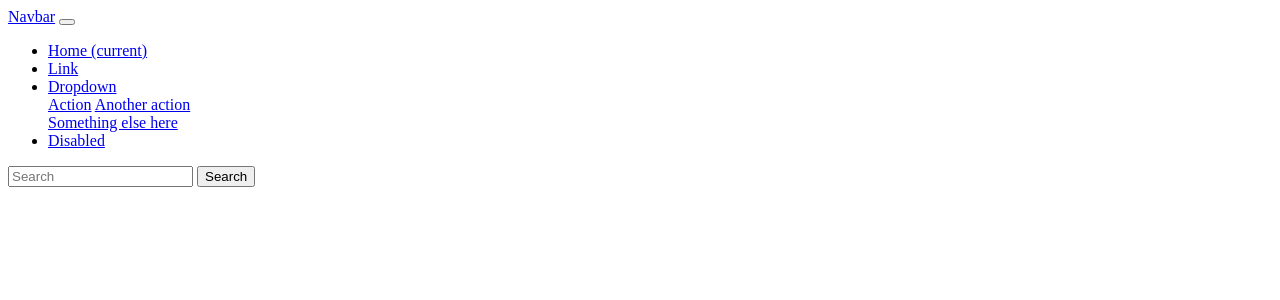
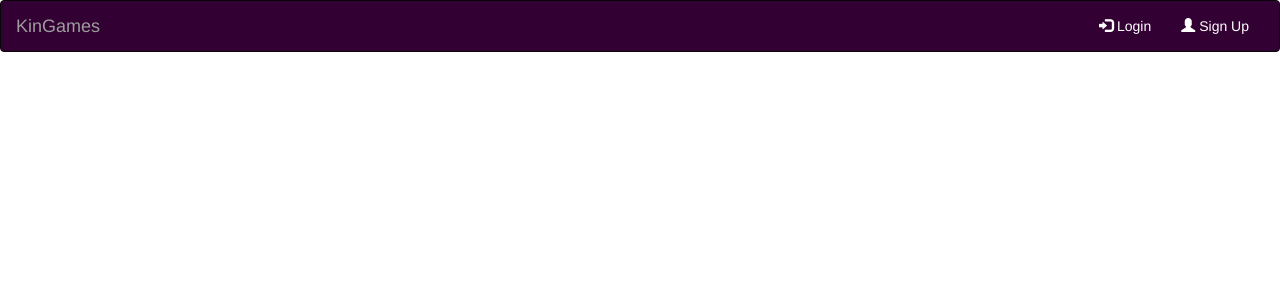
Before and after one commit to Elm4lek/Kingame, a PHP site: page /menu.php in a window 1280 px wide. Shown: the top 300 px of the page. Run offline with PHP 8.4, Linux system fonts and the light colour scheme.

Commit message:
menu/index(non completo)
ho fatto il menu in bootstrap e l'index però ci sono errori nell'index.

```diff
--- a/menu.php
+++ b/menu.php
@@ -1,35 +1,63 @@
-<nav class="navbar navbar-expand-lg navbar-light bg-light">
-  <a class="navbar-brand" href="#">Navbar</a>
-  <button class="navbar-toggler" type="button" data-toggle="collapse" data-target="#navbarSupportedContent" aria-controls="navbarSupportedContent" aria-expanded="false" aria-label="Toggle navigation">
-    <span class="navbar-toggler-icon"></span>
-  </button>
+<?php
+session_start();
+?>
+<!DOCTYPE html>
+<html lang="en">
+<head>
+  <title>Bootstrap Example</title>
+  <meta charset="utf-8">
+  <meta name="viewport" content="width=device-width, initial-scale=1">
+  <link rel="stylesheet" href="https://maxcdn.bootstrapcdn.com/bootstrap/3.4.1/css/bootstrap.min.css">
+  <script src="https://ajax.googleapis.com/ajax/libs/jquery/3.7.1/jquery.min.js"></script>
+  <script src="https://maxcdn.bootstrapcdn.com/bootstrap/3.4.1/js/bootstrap.min.js"></script>
+</head>
+<style>
+    .navbar-inverse {
+        background-color: #330033;
+    }
+    .navbar-inverse .navbar-nav>li>a {
+        color: #fff;
+    }
+    .navbar-inverse .navbar-nav>li>a:hover,
+    .navbar-inverse .navbar-nav>li>a:focus {
+        background-color: #1f1f2e;
+    }
+</style>
+<body>
 
-  <div class="collapse navbar-collapse" id="navbarSupportedContent">
-    <ul class="navbar-nav mr-auto">
-      <li class="nav-item active">
-        <a class="nav-link" href="#">Home <span class="sr-only">(current)</span></a>
-      </li>
-      <li class="nav-item">
-        <a class="nav-link" href="#">Link</a>
-      </li>
-      <li class="nav-item dropdown">
-        <a class="nav-link dropdown-toggle" href="#" id="navbarDropdown" role="button" data-toggle="dropdown" aria-haspopup="true" aria-expanded="false">
-          Dropdown
-        </a>
-        <div class="dropdown-menu" aria-labelledby="navbarDropdown">
-          <a class="dropdown-item" href="#">Action</a>
-          <a class="dropdown-item" href="#">Another action</a>
-          <div class="dropdown-divider"></div>
-          <a class="dropdown-item" href="#">Something else here</a>
-        </div>
-      </li>
-      <li class="nav-item">
-        <a class="nav-link disabled" href="#" tabindex="-1" aria-disabled="true">Disabled</a>
-      </li>
-    </ul>
-    <form class="form-inline my-2 my-lg-0">
-      <input class="form-control mr-sm-2" type="search" placeholder="Search" aria-label="Search">
-      <button class="btn btn-outline-success my-2 my-sm-0" type="submit">Search</button>
-    </form>
+<nav class="navbar navbar-inverse">
+  <div class="container-fluid">
+    <div class="navbar-header">
+      <button type="button" class="navbar-toggle" data-toggle="collapse" data-target="#myNavbar">
+        <span class="icon-bar"></span>
+        <span class="icon-bar"></span>
+        <span class="icon-bar"></span>
+      </button>
+      <a class="navbar-brand" href="#">KinGames</a>
+    </div>
+    <?php if (isset($_SESSION['fname'])): ?>
+    <div class="collapse navbar-collapse" id="myNavbar">
+      <ul class="nav navbar-nav">
+        <li><a href="giochi.php">Giochi</a></li>
+        <li><a href="chisiamo.php">Chi siamo</a></li>
+      </ul>
+      <ul class="nav navbar-nav navbar-right">
+        <li class="dropdown">
+          <a class="dropdown-toggle" data-toggle="dropdown" href="#">Profilo<span class="caret"></span></a>
+          <ul class="dropdown-menu">
+              <li><a href="impostazioni.php">Imostazioni</a></li>
+            <li><a href="logout.php">Logout</a></li>
+          </ul>
+        </li>
+      </ul>
+    </div>
+    <?php else: ?>
+      <div class="collapse navbar-collapse" id="myNavbar">
+      <ul class="nav navbar-nav navbar-right">
+        <li><a href="login.php"><span class="glyphicon glyphicon-log-in"></span> Login</a></li>
+        <li><a href="signup.php"><span class="glyphicon glyphicon-user"></span> Sign Up</a></li>
+      </ul>
+    </div>
+    <?php endif; ?>
   </div>
 </nav>
```
Also changed, not shown: css/index.css (added, +66 -0 lines), index.php (+17 -0 lines), css/Nuovo Documento di testo.txt (deleted).
